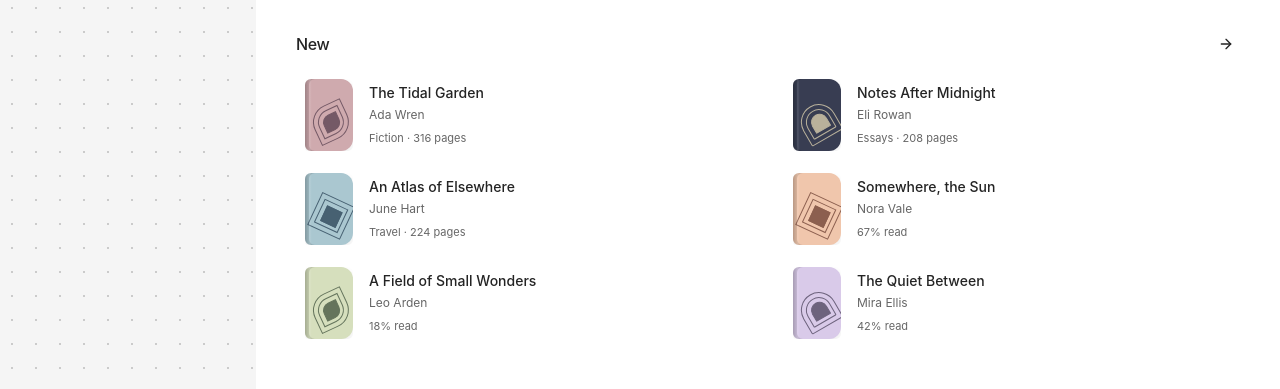
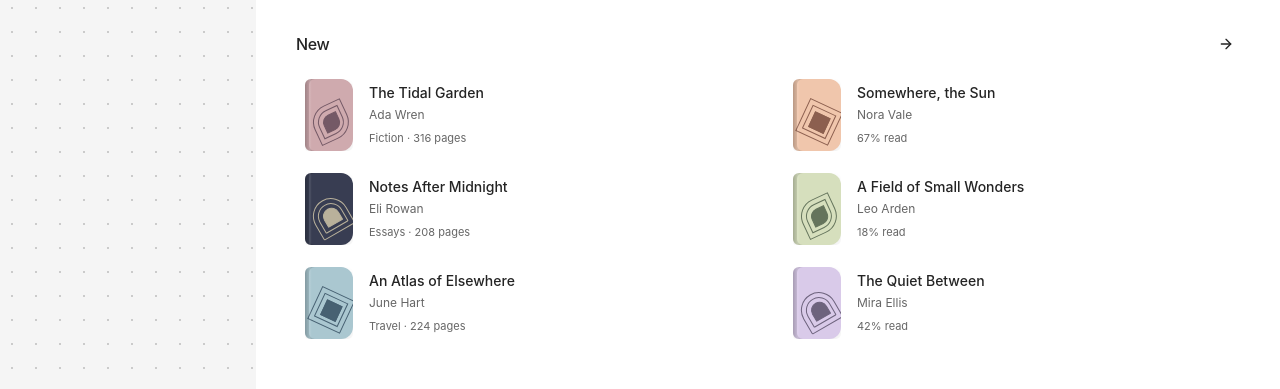
Before and after one commit to Papyrbound/papyrbound-frontend, a Next.js app: page / in a window 1280 px wide. Shown: the part 796-1185 px from the top of the page. Built offline with nearby package versions, Linux system fonts and the light colour scheme.

Commit message:
Keep new books grouped in vertical columns

```diff
--- a/src/features/home/ui/discover-overview.tsx
+++ b/src/features/home/ui/discover-overview.tsx
@@ -170,7 +170,7 @@ export function DiscoverOverview() {
               <ArrowRightIcon />
             </Button>
           </div>
-          <div className="grid grid-cols-2 gap-x-8 gap-y-1 max-[600px]:grid-cols-1">
+          <div className="grid grid-flow-col grid-cols-2 grid-rows-3 gap-x-8 gap-y-1 max-[600px]:grid-flow-row max-[600px]:grid-cols-1 max-[600px]:grid-rows-none">
             {[...books]
               .reverse()
               .slice(0, 6)
```
